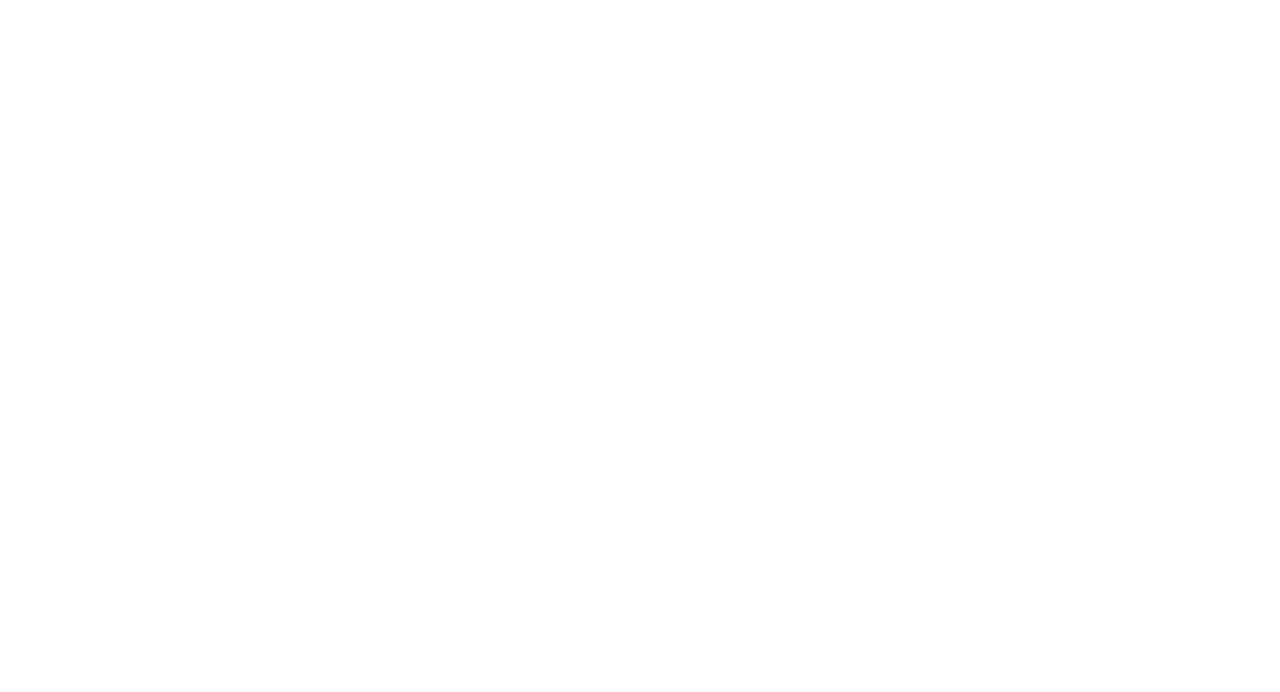
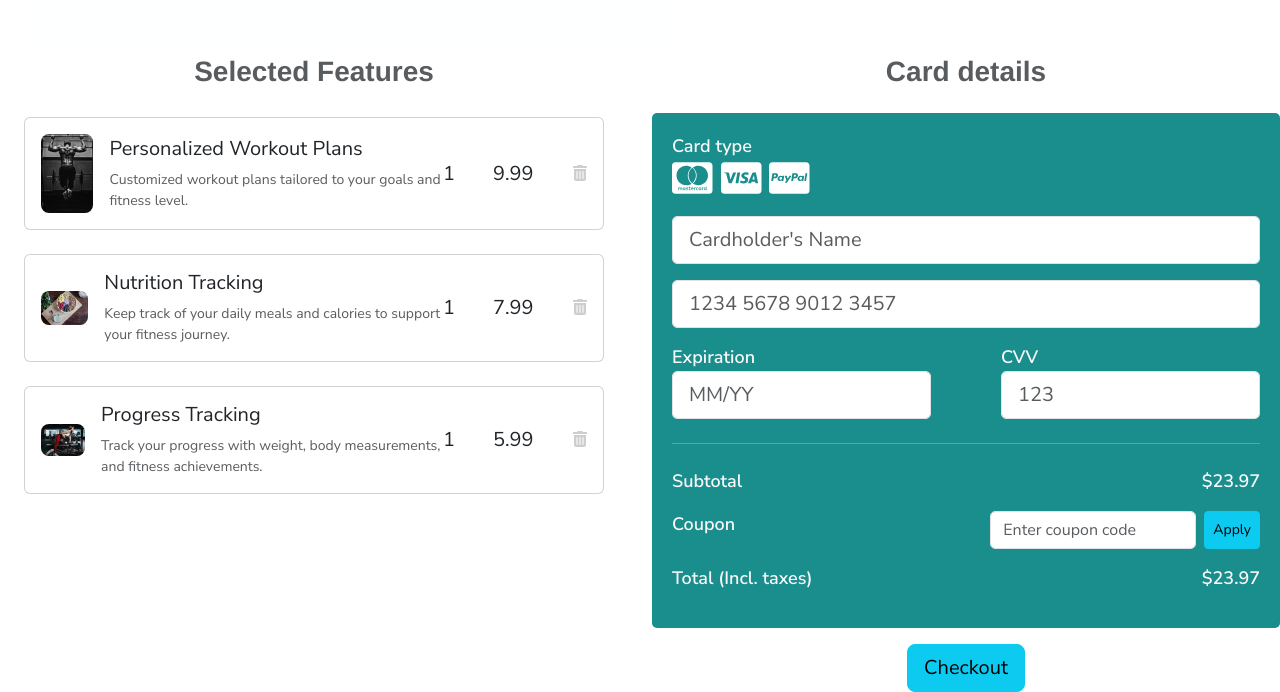
Before and after one commit to decadevs/live-project-sq015-net-palmfit-UI, a React (Create React App) app: page / in a window 1280 px wide. Shown: the part 3148-3840 px from the top of the page. Before the commit the page ends 3199 px from the top, so only its background shows below. Built offline with nearby package versions, Linux system fonts and the light colour scheme; a web font is replaced by a local one.

Commit message:
npm install @fortawesome/fontawesome-svg-core npm install @fortawesome/free-solid-svg-icons npm install @fortawesome/react-fontawesome

```diff
--- a/package.json
+++ b/package.json
@@ -3,6 +3,9 @@
   "version": "0.1.0",
   "private": true,
   "dependencies": {
+    "@fortawesome/fontawesome-svg-core": "^6.4.2",
+    "@fortawesome/free-solid-svg-icons": "^6.4.2",
+    "@fortawesome/react-fontawesome": "^0.2.0",
     "@testing-library/jest-dom": "^5.17.0",
     "@testing-library/react": "^13.4.0",
     "@testing-library/user-event": "^13.5.0",
--- a/src/components/App.js
+++ b/src/components/App.js
@@ -13,6 +13,7 @@
 import "../styles/Style.css";
 //import '../styles/FoodSearch.css';
 import Subscription from "./subscription/Subscription";
+import Checkout from "./Main-Checkout-Page/CheckOutPage";
 
 function App() {
   const foods = [
@@ -52,6 +53,7 @@
       <div>
         <Subscription />
       </div>
+      <Checkout />
     </>
   );
 }
--- a/src/components/Main-Checkout-Page/CheckOutPage.jsx
+++ b/src/components/Main-Checkout-Page/CheckOutPage.jsx
@@ -2,9 +2,9 @@
 import CardDetail from "./Card-detail";
 import SelectedFeatures from "./Selected-Feature";
 import { useState } from "react";
-import personalizedWorkoutPlansImage from "../../../src/images/personalized-workout-plans.jpg";
-import nutritionTrackingImage from "../../../src/images/nutrition-tracking.jpg";
-import progressTrackingImage from "../../../src/images/progress-tracking.jpg";
+import personalizedWorkoutPlansImage from "../../../src/images/Checkout/personalized-workout-plans.jpg";
+import nutritionTrackingImage from "../../../src/images/Checkout/nutrition-tracking.jpg";
+import progressTrackingImage from "../../../src/images/Checkout/progress-tracking.jpg";
 
 import "./CheckOut.css";
 
```
Also changed, not shown: 1 other file (tests, documents, lock files or other folders).
